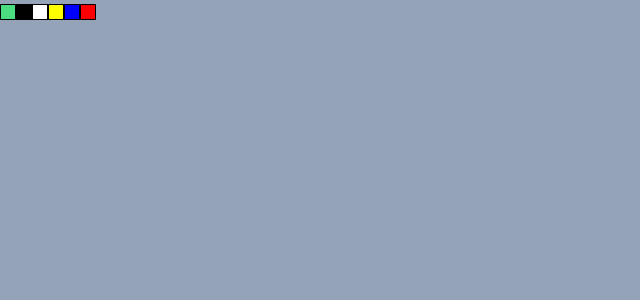
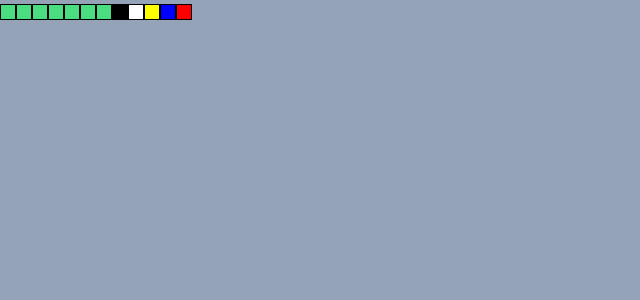
Before and after one commit to brahimgithubb/games-JS, a React (Vite) app: page / in a window 1280 px wide. Shown: the top 300 px of the page, without its empty margins (0-640 px from the left). Built offline with nearby package versions, Linux system fonts and the light colour scheme.

Commit message:
done between right and down with ta9ti3 probleme

```diff
--- a/src/allApplication/Sneak/Sneak.jsx
+++ b/src/allApplication/Sneak/Sneak.jsx
@@ -2,7 +2,7 @@ import React, { useEffect, useState } from "react";
 import { useRef } from "react";
 
 const Sneak = () => {
-  const arrayStart = [1, 2, 3, 4, 5, 6];
+  const arrayStart = [1, 2, 3, 4, 5, 6, 1, 2, 3, 4, 5, 6];
   const theSneak = useRef();
 
   // keyMove from 1 to 5 (5 is for shutDown the intervels and clear all intervels )
@@ -11,6 +11,9 @@ const Sneak = () => {
   // previous key :
   const [previousKey, setPreviousKey] = useState(10);
 
+  // cheak if the first Down function or not :
+
+  const [notFirst, setNotFirst] = useState(false);
   // All Intervl ids
   const [idRight, setIdRight] = useState([]);
   const [idDown, setIdDown] = useState([]);
@@ -166,6 +169,9 @@ const Sneak = () => {
       case 2:
         clearFunction(idRight);
         setPreviousKey(2);
+        if (previousKey != 10) {
+          setNotFirst(true);
+        }
         const arraySpanDown = updateSneak();
         const fisrtSpan = updateCoordination()[0];
         const idDownNew = arraySpanDown.map((elem, index) => {
@@ -190,7 +196,7 @@ const Sneak = () => {
       case 3:
         break;
       case 4:
-        clearFunctionDelay(idDown);
+        notFirst ? clearFunction(idDown) : clearFunctionDelay(idDown);
         setPreviousKey(4);
         const arraySpan = updateSneak();
         const fisrtSpanRight = updateCoordination()[0];
```
